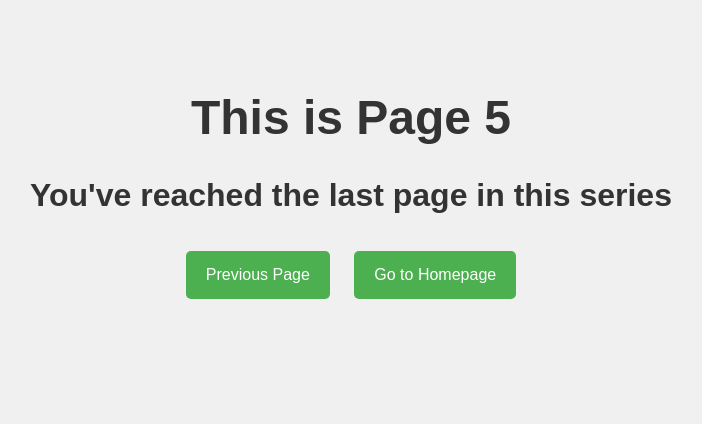
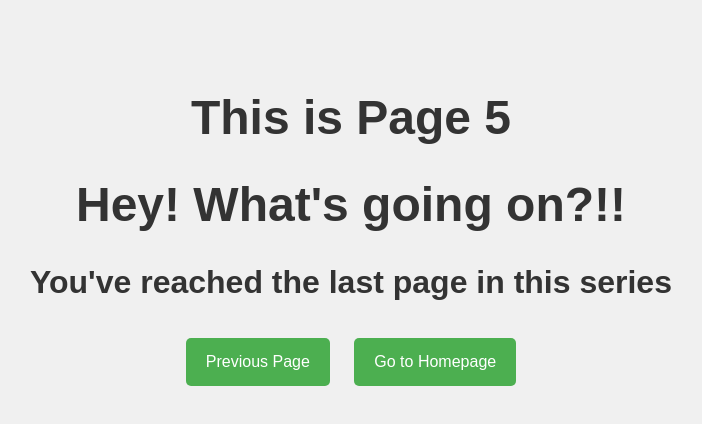
Before and after one commit to vinceinstructor/web-app-2, a plain HTML site: page page5.html in a window 1280 px wide. Shown: the whole page, without its empty margins (289-991 px from the left). Drawn offline with Linux system fonts and the light colour scheme.

Commit message:
attempting merge conflict with feature-update branch

```diff
--- a/page5.html
+++ b/page5.html
@@ -7,6 +7,7 @@
 </head>
 <body>
     <h1>This is Page 5</h1>
+    <h1> Hey! What's going on?!!</h1>
     <h2>You've reached the last page in this series</h2>
     <button onclick="location.href='page4.html';">Previous Page</button>
     <button onclick="location.href='index.html';">Go to Homepage</button>
```
